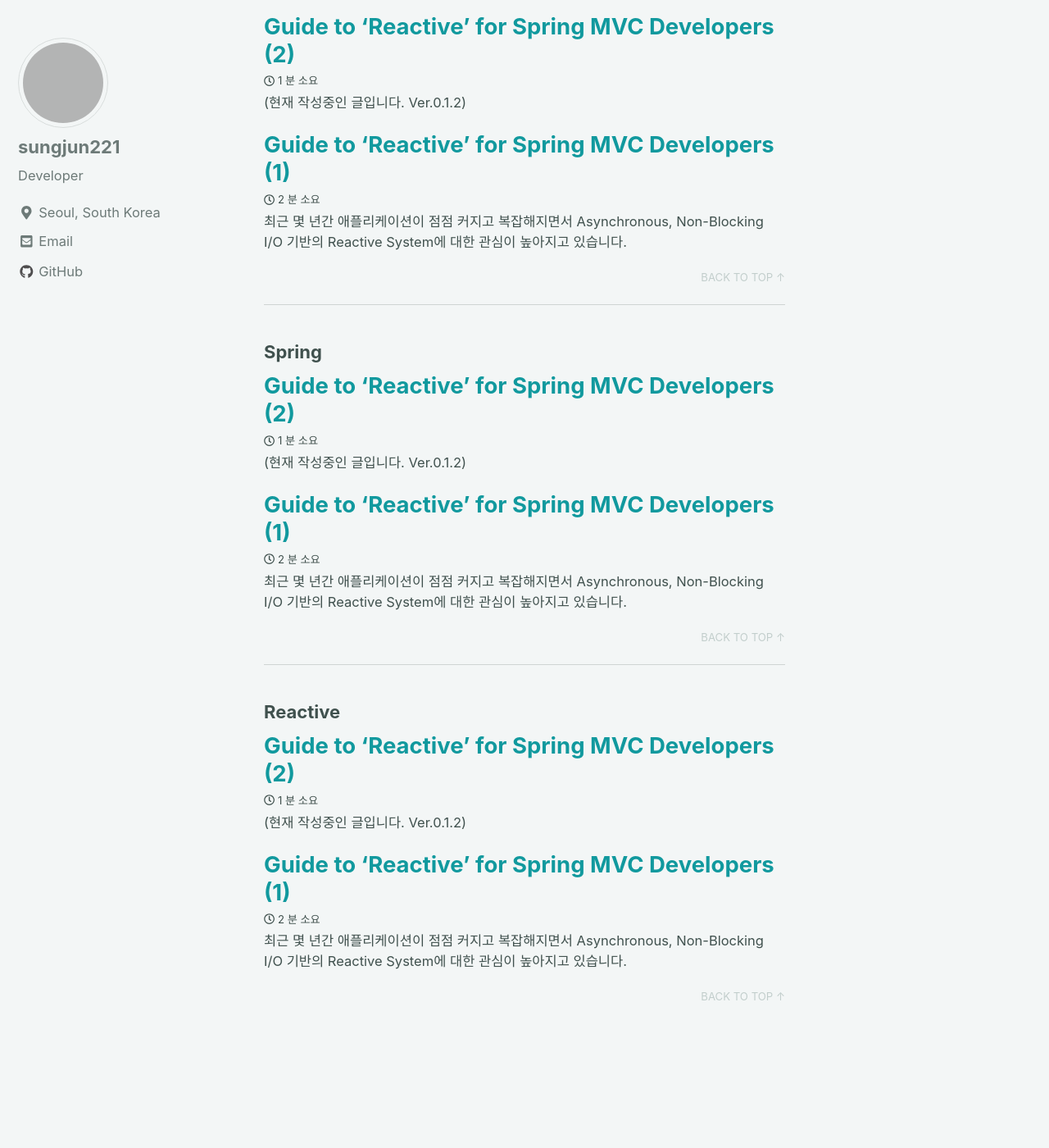
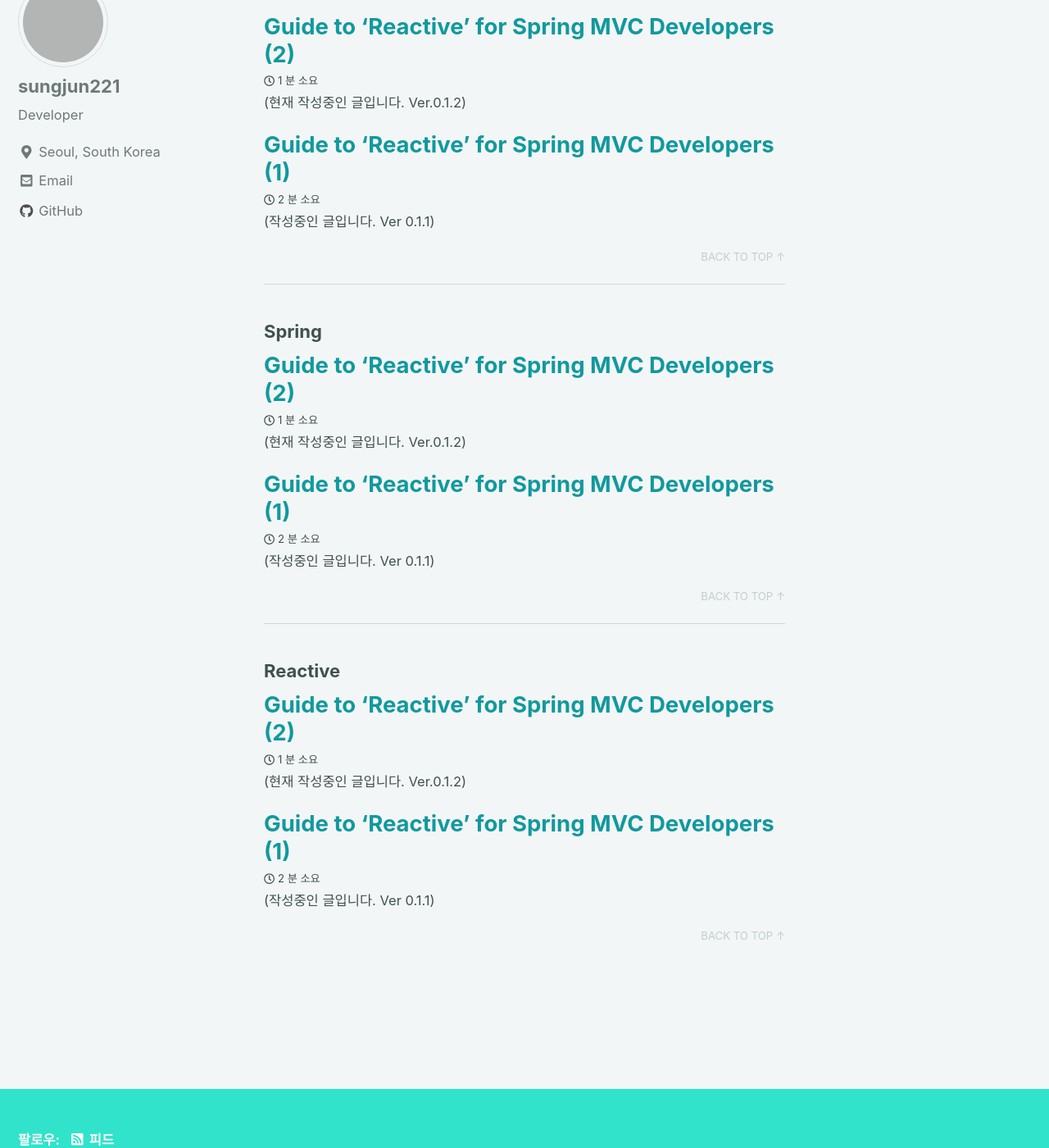
Before and after one commit to sungjun221/sungjun221.github.io, a Jekyll site: the page built from _pages/tag-archive.md, in a window 1280 px wide and 1400 px high, scrolled down 1979 px. Shown: the whole window at 82% size. Built offline with Jekyll 4.4.1, drawn with Linux system fonts in a browser that asks for light colours; nearby versions of some CDN libraries; some of the changed lines change nothing that is shown; grey boxes are pictures that could not be loaded.

Commit message:
Modified post

```diff
--- a/_posts/2018-11-12-Guide-to-Reactive-for-Spring-MVC-1.markdown
+++ b/_posts/2018-11-12-Guide-to-Reactive-for-Spring-MVC-1.markdown
@@ -7,72 +7,49 @@
 last_modified_at: 2018-11-12T12:04:24-04:00
 toc: true
 ---
+(작성중인 글입니다. Ver 0.1.1)
 
-최근 몇 년간 애플리케이션이 점점 커지고 복잡해지면서 Asynchronous, Non-Blocking I/O 기반의 Reactive System에 대한 관심이 높아지고 있습니다.
+최근 몇 년간 애플리케이션은 점점 커지고 복잡해졌습니다. 그래서 요청을 보내면 응답이 올 때까지 대기하고 있는 기존의 Synchronous, Blocking I/O에 기반한 시스템으로는 감당하기 어려운 상황도 나오고 있습니다.
 
-특히 Spring Framework 5부터 Spring WebFlux란 이름으로 Reactive에 대한 지원이 시작되었는데요. 더이상 Java 개발자에게도 낯설지 않은 이야기가 되었습니다. 올해 SpringOne Platform에서는 기존 Spring 개발자를 대상으로 한 Reactive 가이드 세션이 진행되었는데요, 부족하지만 그 내용을 이번 글을 통해 공유하고자 합니다.
+그래서 최근에는 요청을 보내고 자기 할 일은 따로 하는 Asynchronous, Non-Blocking I/O에 기반한 시스템에 대한 관심이 커지고 있습니다. 이것이 바로 Reactive Programming입니다.
 
-먼저 Reactive가 무엇인지 궁금하신 분은 아래 링크를 참고하셔요.
+특히 많은 기업에서 사용하고 있는 Spring Framework의 5버전부터는 본격적으로 Reactive에 대한 지원을 시작하는데요. 이것이 바로 Spring WebFlux입니다. 이제 더 이상 Java개발자에게도 Reactive는 낯설지 않은 이야기가 되었습니다.
+
+Pivotal에서 매년 개최하는 컨퍼런스인 SpringOne Platform의 올해 행사에서는 이런 분위기를 더욱 강하게 느낄 수 있었습니다. 그 중에서 기존 Spring 개발자를 대상으로 Reactive개발에 대해 가이드 하는 세션이 있었는데요. 부족하지만 이 세션의 내용을 공유해볼까 합니다. 혹시 잘못되거나 부족한 부분이 있으면 댓글로 남겨주시면 감사합니다.
+
+시작에 앞서 Reactive가 생소한 분은 아래의 링크를 참고하시면 도움이 될 것 같습니다.
 
 - [Reactive Programming](http://wiki.sys4u.co.kr/pages/viewpage.action?pageId=7766819)
 
 <br><br>
 
-대부분의 Reactive 이야기는 Full Stack에 대한 것이다
--
+Sync/Blocking? Async/Non-Blocking?
+그런데 아까부터 Sync하고 Blocking하다고 하는데 두 용어가 무슨 차이가 있는 걸까요? 먼저 Blocking I/O란 내가 요청을 하면 응답이 올 때까지 대기하고 있는 것입니다. 내게 더 일할 수 능력이 있지만 응답이 올 때까지 그 자리에서 기다리고 있습니다.
 
-보통 Reactive에 대한 이야기는 Full Stack에 대한 것입니다. Async와 Non-Blocking I/O의 이점을 최대한 누리는 방법이죠. 그럼 먼저 Full Stack의 Reactive를 살펴볼까요?
+그럼 Synchronous하다는 것은 어떤 것일까요? 내 프로그램이 할 일을 line by line으로 쭉 기술한 것입니다. 그래서 Sync와 Blocking은 궁합이 좋습니다. 응답을 기다리고 있다가 그 다음 할 일을 순서대로 하면 되기 때문이죠.
 
-![Spring WebFlux](https://user-images.githubusercontent.com/4060030/48329064-53c38d00-e68a-11e8-823f-56bce05a06c5.PNG "Spring WebFlux")
-우리는 Spring WebFlux를 이용하여 완전하게 Async, Non-Blocking I/O에 기반한 환경을 구성할 수 있습니다. 더 적은 스레드로 요청(Request)과 응답(Response)을 처리할 수 있구요. 때때로 더 많은 스레드 스위칭이 발생하여 속도가 저하될 수 있으나 궁극적으로 Reactive가 가지고 있는 동시성(Cuncurrency)모델의 장점이 더 효과적이고, 확장가능하고, 탄력성(Resilient)이 있습니다. 기존에 서블릿 컨테이너가 하나의 스레드에 특정한 요청을 할당하여 동작하고, Blocking I/O에 기반하여 움직이던 것과는 다른 방식이죠.
-
-하지만 장점이 많다고 모두에게 이런 구성이 반드시 필요한 것은 아닙니다. 또한 기존 애플리케이션을 Full Stack Reactive 환경으로 전환하는 것은 현실적으로 쉽지 않습니다.
+Async와 Non-Blocking은 그 반대입니다. Non-Blocking I/O는 요청을 하고 난 뒤 응답이 올 때까지 기다리지 않습니다. 내 할 일 다 하다가 응답이 오면 그에 대한 처리를 합니다. Asynchronous하다는 것은 내가 한 요청에 대한 응답이 왔을 때 어떤 일을 할지를 기술하는 것입니다. JavaScript의 콜백함수가 그런 방식입니다. 그래서 마찬가지로 Async와 Non-Blocking이 궁합이 좋습니다. 일을 기다리면서 순서대로 처리하지 않으니, 내가 응답을 받으면 어떻게 행동하겠다를 기술하면 되는 것입니다.
 
 <br><br>
 
-어떻게 기존 애플리케이션에 Reactive의 가치를 더할까?
+어떻게 다른가?
 -
+기존에는 서블릿 컨테이너에서 요청이 하나 오면 하나의 스레드를 생성해서 처리했습니다. 동기화 된 기존의 시스템에서 대량의 요청을 처리하기 위한 방법이었습니다. 하지만 스레드 생성은 비용이 듭니다. 특히 스레드는 각각 메모리가 필요합니다. 많은 스레드는 많은 메모리를 필요로 합니다.
 
-그렇다면 어떻게 리스크를 최소화하면서 기존 애플리케이션에 Reactive의 장점을 더할 수 있을까요?
-
-![Spring MVC](https://user-images.githubusercontent.com/4060030/48329150-af8e1600-e68a-11e8-879a-33cdf69edb35.PNG "Spring MVC")
-우리가 그동안 사용해왔던 Spring MVC는 Blocking I/O 기반에 Synchronous한 서블릿 컨테이너를 기반으로 구성되어 있습니다. 최근에 Servlet API는 일부 Non-Blocking I/O에 대한 옵션을 가지고 있지만, 이것은 기존 프레임워크 에코시스템(Spring MVC, Thymeleaf 등)에 추가하기에는 만족스럽지 않구요.
-
-그러나 Servlet 3.1과 Spring 3.2 기반이라면 Spring MVC에서도 비동기 요청 프로세싱(Asynchronous Request Processing)을 이용할 수 있습니다. 이를 통해 요청 하나당 서블릿 컨테이너 스레드가 할당되는 것과 같은 결합을 분리할 수 있습니다. Spring MVC에서도 DeferredResult나 Collable을 이용할 수 있고 이벤트를 기다리는 동안 다른 무언가를 할 수 있습니다.
-
-- [Guide to DeferredResult in Spring](https://www.baeldung.com/spring-deferred-result)
+Reactive의 방식은 다릅니다. 요청을 하고 기다리지 않습니다. 자기 할 일을 합니다. 그래서 요청만큼의 스레드가 필요하지 않습니다. 요청을 전달하고 돌아온 스레드가 다시 요청을 처리할 수 있습니다. 10개의 요청을 할 때 예전에는 10개의 스레드가 필요했지만 이제 그보다 적은 6,7개의 스레드만으로 처리할 수 있습니다. 그리고 응답을 기다리지 않고 동작하기 때문에 자원을 더 밀도있게 사용합니다.
 
 <br><br>
 
-Reactive Client for HTTP
+Reactive로의 전면적인 전환은 현실적으로 어렵다
 -
-그럼 이번에는 HTTP 통신을 위해 우리가 그동안 사용했던 RestTemplate을 살펴보고, 새롭게 버전5부터 지원하는 Reactive Client를 살펴보겠습니다.
+그럼 이렇게 장점이 많은 Reactive를 기존의 시스템에 적용하고 싶어집니다. 대부분의 Reactive에 대한 이야기들은 Full Stack의 Reactive를 이야기합니다. 물론 Reactive의 장점을 최대한 누릴 수 있는 가장 좋은 구성입니다.
 
-<br>
+하지만 현실적으로 Full Stack을 Reacitve로 전환하는 것은 어렵겠죠. 그리고 모든 시스템이 Reactive가 필요한 것도 아닙니다. 기존에 잘 돌아가는 시스템을 굳이 Reactive로 전환해야 할 필요는 없겠지요. 그렇다면 리스크를 줄이면서도 리액티를 적용해보는 방법은 없을까요?
 
-### RestTemplate
-익숙한 이름입니다. RESTful Service 호출과 관련된 여러 메소드를 제공하여 REST 클라이언트를 쉽게 개발할 수 있도록 도와주는 템플릿입니다. Java 1.5 당시에 소개되어 지난 10년간 수 많은 애플리케이션에서 사용되어 왔습니다.
+<br><br>
 
-RestTemplate은 Synchronous하며 Blocking API로 구성되어 있습니다. 그리고 Streaming을 이용할 수 없습니다. 조금 더 정확히 말하면 양방향의 Streaming을 이용할 수 없습니다.
-
-참고로 처음에는 24가지 메소드를 가지고 있었는데 현재는 40가지가 넘는 많은 메소드를 가지고 있습니다. 점점 많은 변수와 메소드가 추가되었고 Spring개발진들은 더 이상 공통적이지 않은 내용은 추가하지 않기로 했다고 합니다. 예를들어 HTTP DELETE를 Body와 함께 호출하는 메소드는 RestTemplate에 없습니다. 이런 동작을 원한다면 execute()나 exchange()등의 메소드를 이용하여 만들어야하고 이것이 더 공통적인 방식의 메소드를 활용하는 것이라고 합니다.
-
-<br>
-
-### 10년동안 무슨 일이 일어났나?
-
-그렇다면 10년이 지나면서 우리에겐 어떤 일들이 일어났을까요?
-
-새로운 구성요소를 가진 Java8이 발표되었습니다. Java5의 어노테이션처럼 람다와 스트림 등을 이용해 함수형 프로그래밍을 적극적으로 지원하게 되었습니다. 이것은 10년전과 분명 다른 맥락입니다.
-
-무어의 법칙은 더 이상 유효하지 않게 되었습니다. 하드웨어의 지속적이고 빠른 성장은 언젠가부터 멈추었습니다. 더 이상 우리는 하드웨어의 발전에 기댄 성능 향상을 기대할 수 없게 되었습니다. 더욱이 같은 기간동안 애플리케이션은 더욱 거대해지고 복잡해졌습니다. 그리고 네트워크의 동작은 전혀 동기적(Synchronous)이지 않습니다. 비동기적(Asynchronous)으로 움직이는 네트워크 속에서 동기화된 동작은 더 많은 자원과 시간을 소모합니다.
-
-<br>
-
-### WebClient
-그래서 Spring개발진들은 5.0 버전에서 WebClient를 선보였습니다. Java8 이상에서 이용할 수 있으며, 함수형 스타일의 API를 지원합니다. Async, Non-Blocking I/O 기반입니다. RestTemplate과는 정반대의 접근방향을 가지고 있습니다. Reactive하고 선언적(Declaritive)입니다. Streaming을 활용합니다.
-
-그럼 다음 글에서 데모를 통해 기존 RestTemplate과 WebClient간의 차이점을 살펴보겠습니다.
+Spring MVC에서도 비동기 요청 프로세싱을 이용할 수 있다
+-
 
 <br>
 
```
